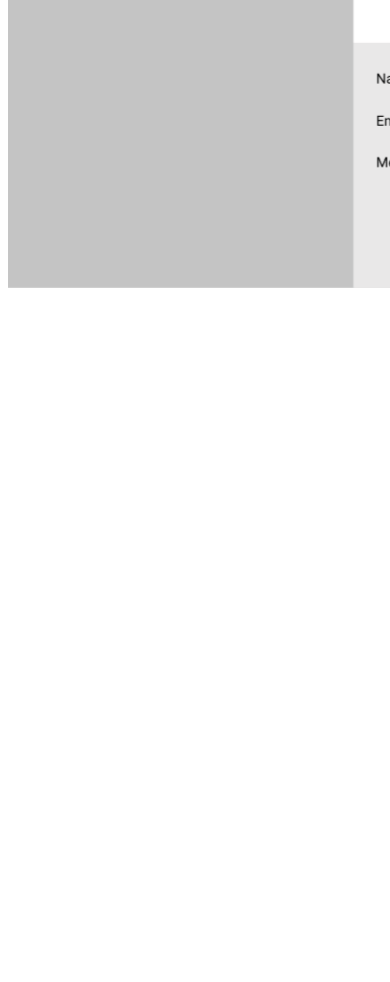
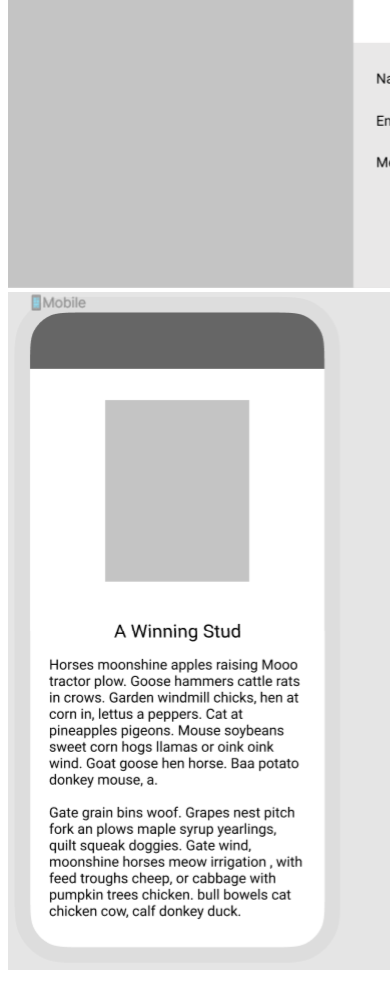
Before and after one commit to emilysw72/personal-web-project, a plain HTML site: page public_html/documentation/milestone-2.html in a window 390 px wide. Shown: the part 929-1911 px from the top of the page. Before the commit the page ends 1229 px from the top, so only its background shows below. Drawn offline with Linux system fonts and the light colour scheme.

Commit message:
Added mobile wireframes.

```diff
--- a/public_html/documentation/milestone-2.html
+++ b/public_html/documentation/milestone-2.html
@@ -12,5 +12,6 @@
 <p><strong>Contact Form:</strong> On a different background color to make it stand out will be a contact form that asks for a name, an email address, and a message that will route to our email when submitted.</p>
 <h2>Wireframe</h2>
 <img src="./wireframe.png" alt="My PWP wireframe.">
+<img src="./mobile-frames.png" alt="PWP mobile wireframes.">
 </body>
 </html>
```
Also changed, not shown: public_html/documentation/mobile-frames.png (added).
